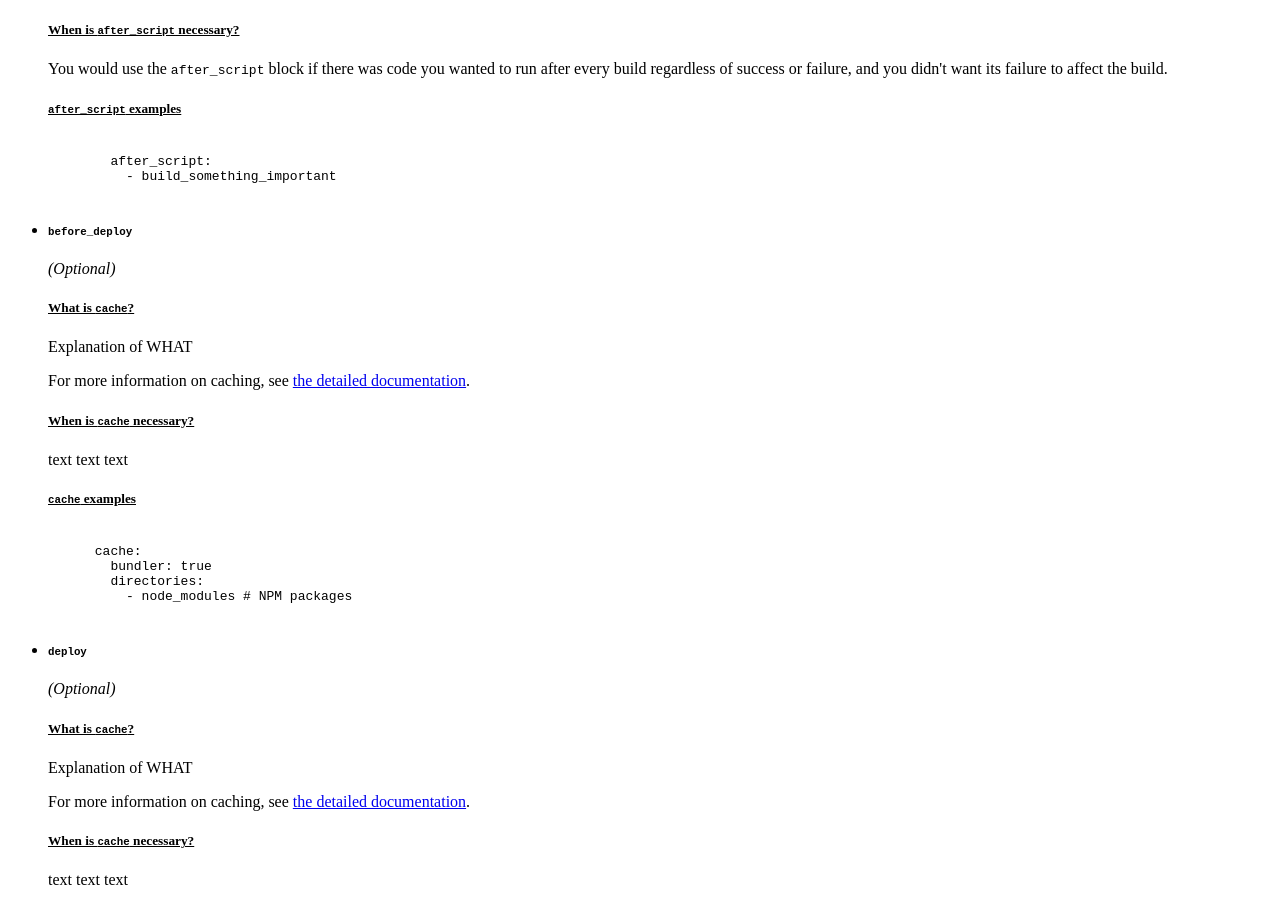
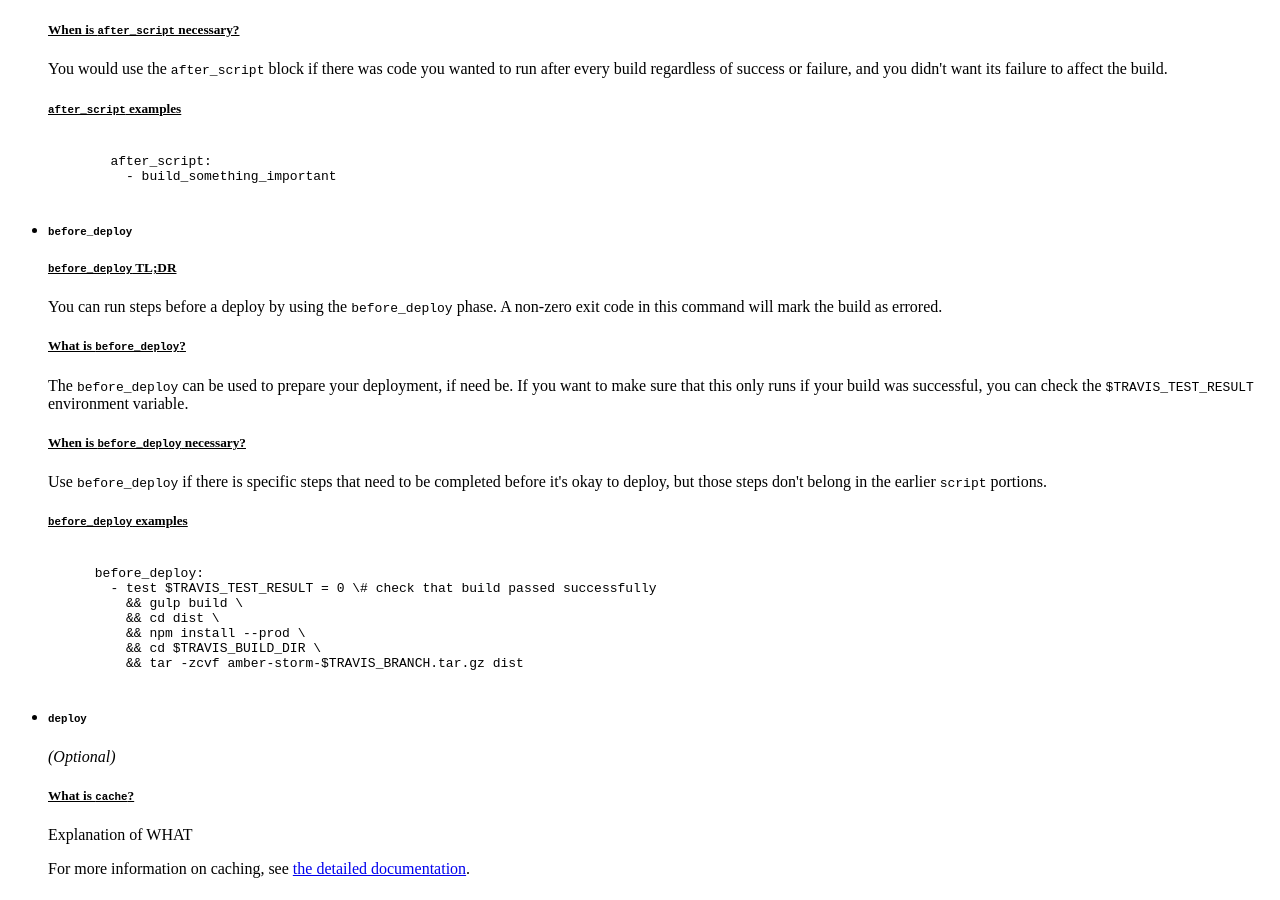
Before and after one commit to brianamarie/test-jekyll, a Jekyll site: the page built from index.html, in a window 1280 px wide and 900 px high, scrolled down 5918 px. Built offline with Jekyll 4.4.1, drawn with Linux system fonts in a browser that asks for light colours; nearby versions of some CDN libraries; a script that is not in the unit is left out.

Commit message:
before_deploy

```diff
--- a/_includes/before_deploy.html
+++ b/_includes/before_deploy.html
@@ -1,18 +1,23 @@
 <li>
   <div class="collapsible-header"><i class="mdi-toggle-star-outline"></i>
-    <h5><code>before_deploy</code></h5> <em>(Optional)</em>
+    <h5><code>before_deploy</code></h5>
   </div>
   <div class="collapsible-body">
-    <h5 style="text-decoration: underline">What is <code>cache</code>?</h5>
-      <p>Explanation of WHAT</p>
-      <p>For more information on caching, see <a href="https://docs.travis-ci.com/user/caching">the detailed documentation</a>.
-    <h5 style="text-decoration: underline">When is <code>cache</code> necessary?</h5>
-      <p>text text text</p>
-    <h5 style="text-decoration: underline"><code>cache</code> examples</h5>
+    <h5 style="text-decoration: underline"><code>before_deploy</code> TL;DR</h5>
+      <p>You can run steps before a deploy by using the <code>before_deploy</code> phase. A non-zero exit code in this command will mark the build as errored.</p>
+    <h5 style="text-decoration: underline">What is <code>before_deploy</code>?</h5>
+      <p>The <code>before_deploy</code> can be used to prepare your deployment, if need be.
+        If you want to make sure that this only runs if your build was successful, you can check the <code>$TRAVIS_TEST_RESULT</code> environment variable.
+    <h5 style="text-decoration: underline">When is <code>before_deploy</code> necessary?</h5>
+      <p>Use <code>before_deploy</code> if there is specific steps that need to be completed before it's okay to deploy, but those steps don't belong in the earlier <code>script</code> portions.</p>
+    <h5 style="text-decoration: underline"><code>before_deploy</code> examples</h5>
       <pre><code>
-      cache:
-        bundler: true
-        directories:
-          - node_modules # NPM packages
+      before_deploy:
+        - test $TRAVIS_TEST_RESULT = 0 \# check that build passed successfully
+          && gulp build \
+          && cd dist \
+          && npm install --prod \
+          && cd $TRAVIS_BUILD_DIR \
+          && tar -zcvf amber-storm-$TRAVIS_BRANCH.tar.gz dist
       </pre></code>
 </li>
```
